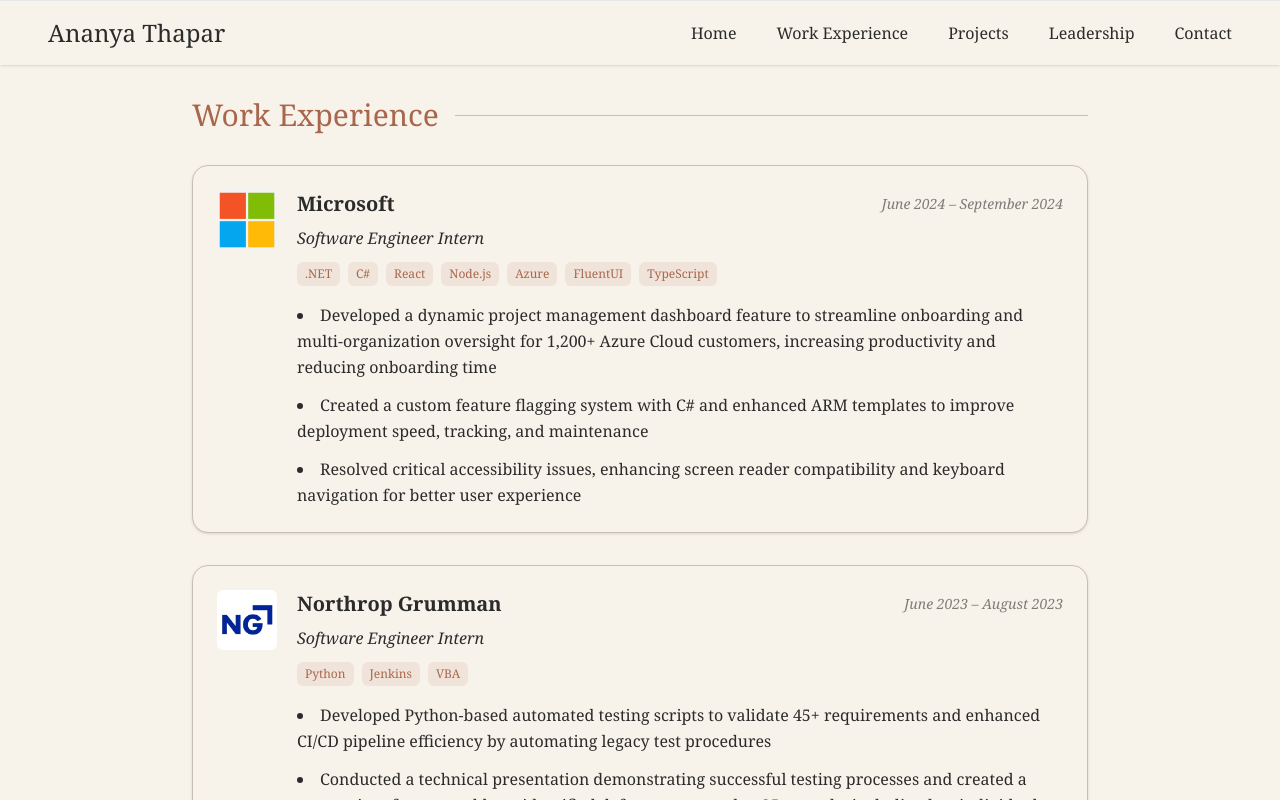
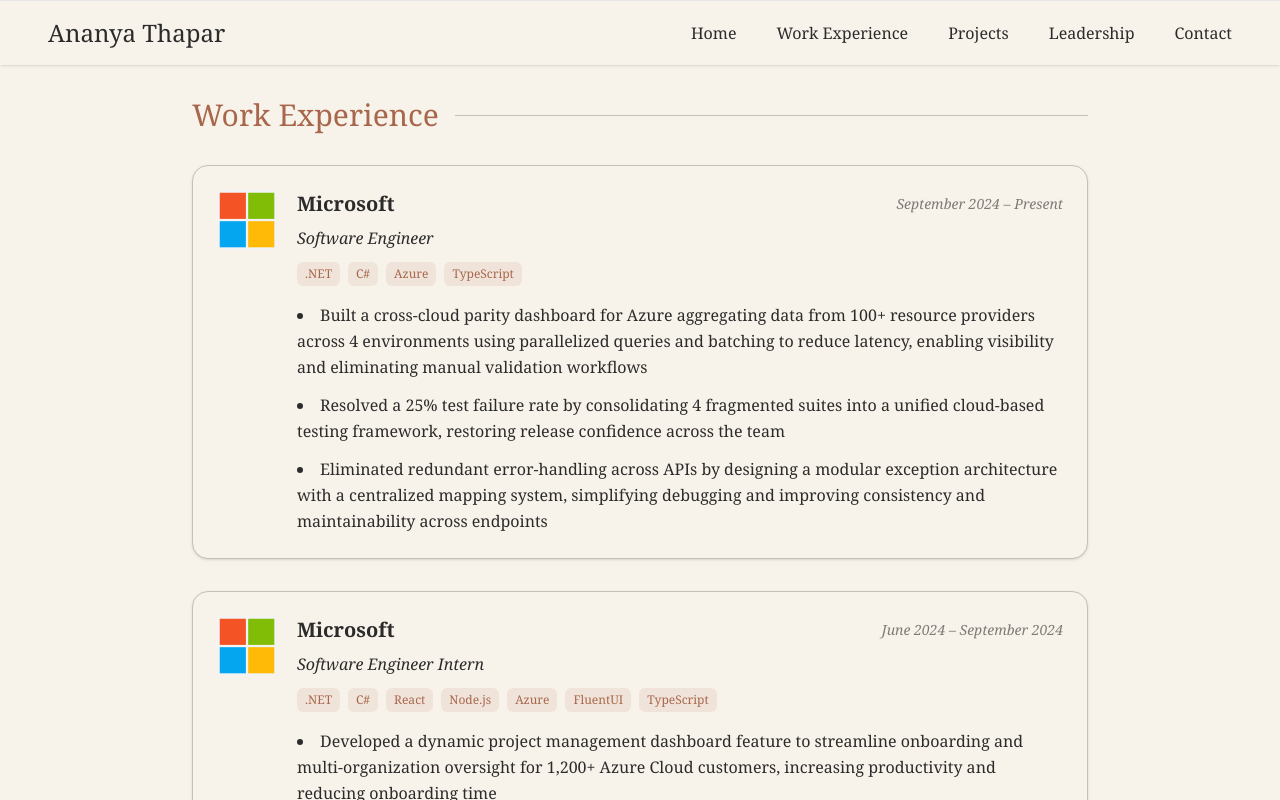
Before and after one commit to athapar9/ananyathapar, a Next.js app: page /work_experience in a window 1280 px wide. Shown: the top 800 px of the page. Built offline with nearby package versions, Linux system fonts and the light colour scheme.

Commit message:
Added MS work Experience

```diff
--- a/src/app/work_experience/page.tsx
+++ b/src/app/work_experience/page.tsx
@@ -7,16 +7,18 @@
 import codedayLogo from "../images/codedayLogo.jpg";
 
 const experiences = [
-  //   {
-  //   logo: microsoftLogo,
-  //   company: "Microsoft",
-  //   title: "Software Engineer",
-  //   duration: "September 2024 – Present",
-  //   tech: [".NET", "C#", "Azure", "TypeScript"],
-  //   bullets: [
-  //     "To be added.",
-  //   ],
-  // },
+    {
+    logo: microsoftLogo,
+    company: "Microsoft",
+    title: "Software Engineer",
+    duration: "September 2024 – Present",
+    tech: [".NET", "C#", "Azure", "TypeScript"],
+    bullets: [
+      "Built a cross-cloud parity dashboard for Azure aggregating data from 100+ resource providers across 4 environments using parallelized queries and batching to reduce latency, enabling visibility and eliminating manual validation workflows",
+      "Resolved a 25% test failure rate by consolidating 4 fragmented suites into a unified cloud-based testing framework, restoring release confidence across the team",
+      "Eliminated redundant error-handling across APIs by designing a modular exception architecture with a centralized mapping system, simplifying debugging and improving consistency and maintainability across endpoints"
+    ],
+  },
   {
     logo: microsoftLogo,
     company: "Microsoft",
```
